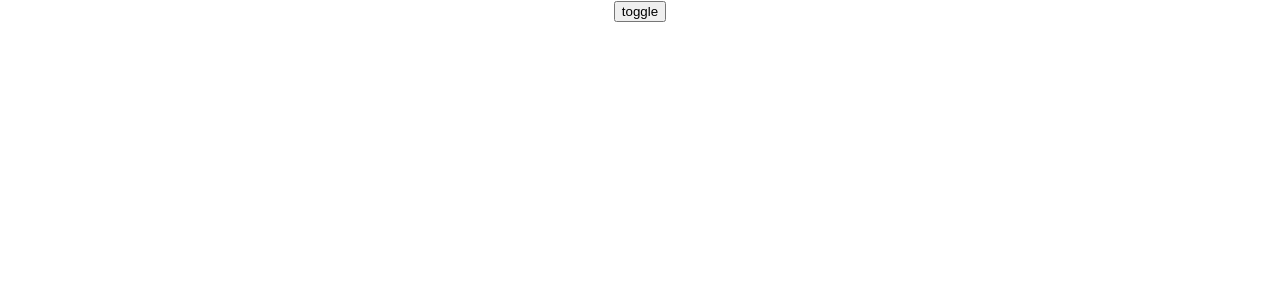
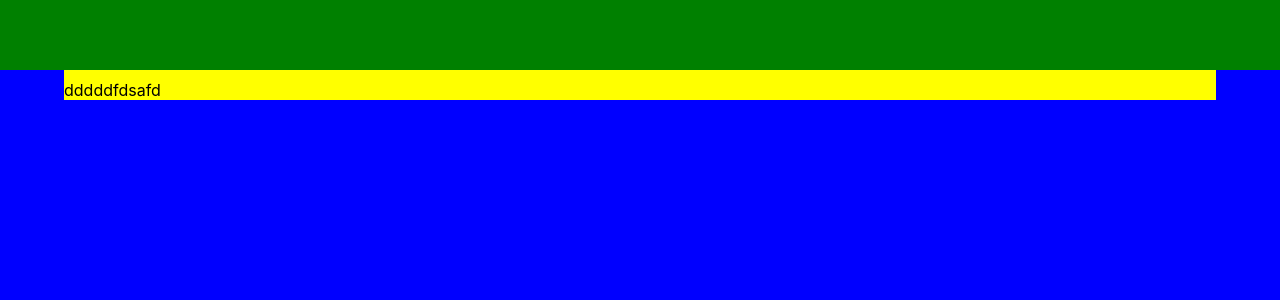
Before and after one commit to doa12/airbnb-clone-FE, a React (Create React App) app: page / in a window 1280 px wide. Shown: the top 300 px of the page. Built offline with nearby package versions, Linux system fonts and the light colour scheme.

Commit message:
스타일링 틀 작성

```diff
--- a/src/App.js
+++ b/src/App.js
@@ -1,47 +1,37 @@
-import logo from './logo.svg';
-import './App.css';
 import React, { useEffect } from 'react';
+import { Routes, Route } from 'react-router-dom';
 import { useSelector, useDispatch } from 'react-redux';
 import { userActions } from './redux/modules/userSlice';
 import styled from 'styled-components';
+import GlobalStyle from './style/GlobalStyle';
 
-function App() {
-  const tempState = useSelector(state => state.user.isAppend);
-  const dispatch = useDispatch();
-  console.log(tempState);
-
-  const tempclickhandler = () => {
-    dispatch(userActions.toggleIsAppend());
-  }
-
-  useEffect(()=> {
-    console.log(tempState);
-  }, [tempState])
-
+const App = () => {
   return (
     <div className="App">
-      <button onClick={tempclickhandler}>toggle</button>
-      <TempDiv>
-        <TemptempDiv isShow={tempState === true? true:false}></TemptempDiv>
-      </TempDiv>
+      <GlobalStyle />
+      <Header/>
+      <Content>
+        dddddfdsafd
+      </Content>
     </div>
   );
 }
 
 export default App;
 
-const TempDiv = styled.div`
-  display:${props=>props.isShow === true ? 'flex':'none'};
-  justify-content:center;
-  align-items:center;
-  width:100vw;
-  height:100vh;
-  color:blue;
+
+const Content = styled.div`
+  width:90%;
   background:yellow;
+  margin: 0 auto;
+  padding-top:80px;
 `
 
-const TemptempDiv = styled.div`
-  width:300px;
-  height:500px;
-  background:white;
+const Header = styled.div`
+  position:fixed;
+  width:100%;
+  top:0;
+  left:0;
+  height:70px;
+  background:green;
 `
--- /dev/null
+++ b/src/style/GlobalStyle.js
@@ -0,0 +1,15 @@
+import { createGlobalStyle } from "styled-components";
+
+const GlobalStyle = createGlobalStyle`
+    * {
+        margin:0;
+        padding:0;
+    }
+
+    body {
+        background:blue;
+    }
+
+`
+
+export default GlobalStyle;
```
